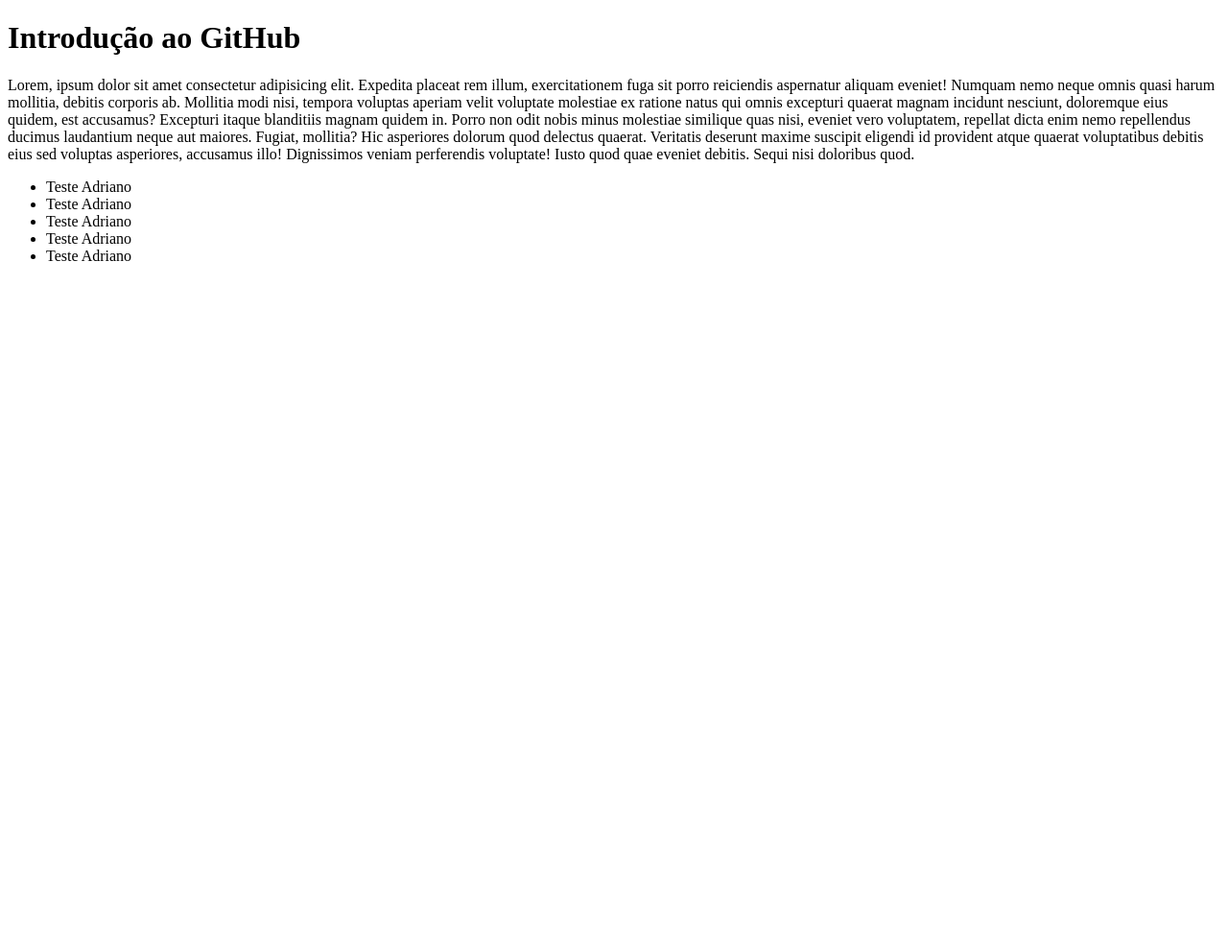
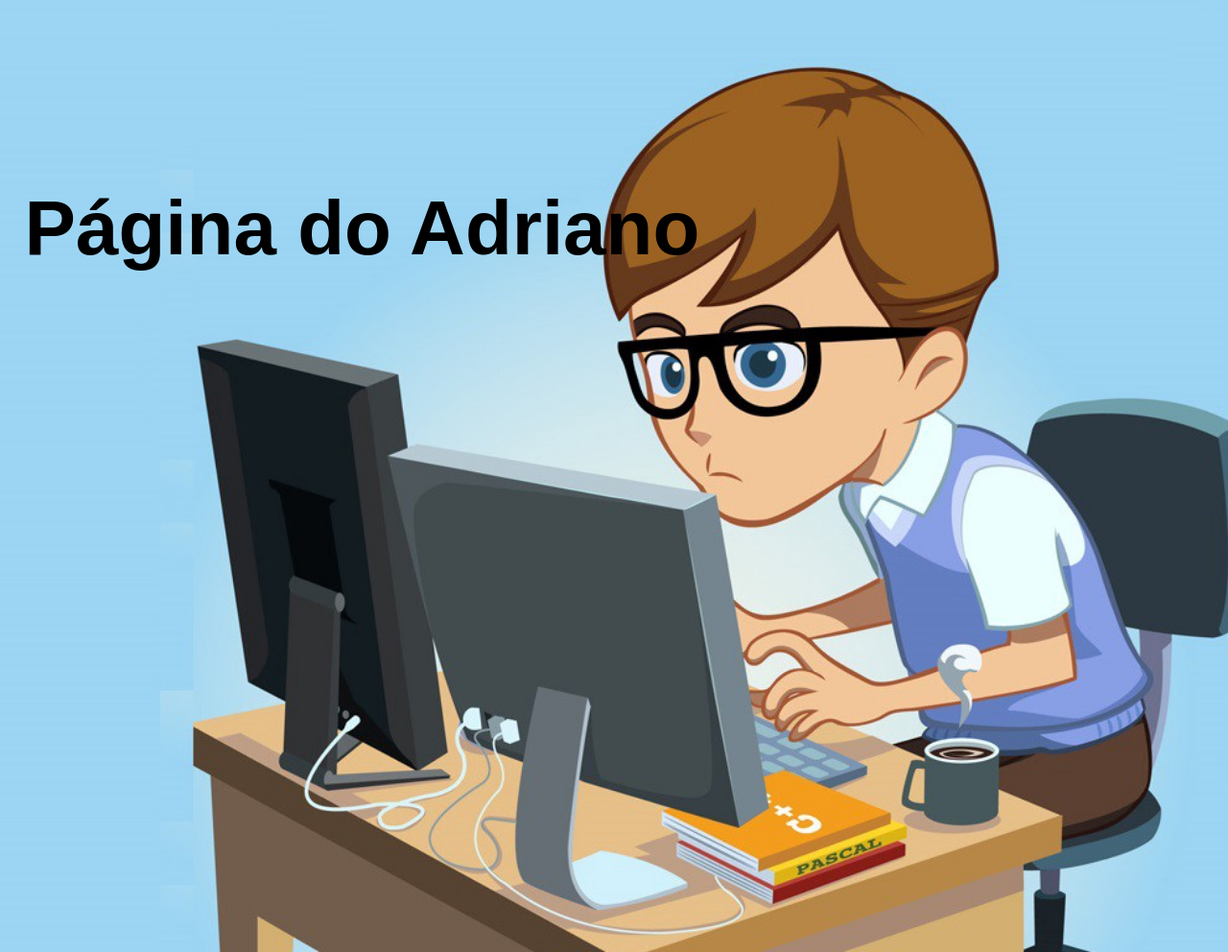
Before and after one commit to aocastro/primeiraAulaPAM-TB, a plain HTML site: page index.html in a window 1280 px wide. Shown: the whole page at 96% size. Before the commit the page ends 800 px from the top, so only its background shows below. Drawn offline with Linux system fonts and the light colour scheme; a web font is replaced by a local one.

Commit message:
Commit de melhorias do projeto.

```diff
--- /dev/null
+++ b/css/estilo.css
@@ -0,0 +1,16 @@
+@import url('https://fonts.googleapis.com/css2?family=Gayathri:wght@700&display=swap');
+body {
+    margin: 0 0;
+    padding: 0 0;
+    font-family: 'Gayathri', sans-serif;
+    background: url('../img/background.jpeg');
+    background-size: cover;
+    height: 100vh;
+    overflow: hidden;
+}
+
+h1 {
+    margin-top: 15%;
+    margin-left: 2%;
+    font-size: 5em;
+}
--- a/index.html
+++ b/index.html
@@ -5,30 +5,13 @@
     <meta charset="UTF-8">
     <meta name="viewport" content="width=device-width, initial-scale=1.0">
     <title>Introdução ao GitHub</title>
+    <link rel="stylesheet" href="css/estilo.css">
 </head>
 
 <body>
 
-    <h1>
-        Introdução ao GitHub
-    </h1>
+    <h1>Página do Adriano</h1>
 
-    <p>
-        <span>Lorem, ipsum dolor sit amet consectetur adipisicing elit. Expedita placeat rem illum, exercitationem fuga sit porro reiciendis aspernatur aliquam eveniet! Numquam nemo neque omnis quasi harum mollitia, debitis corporis ab.</span>
-        <span>Mollitia modi nisi, tempora voluptas aperiam velit voluptate molestiae ex ratione natus qui omnis excepturi quaerat magnam incidunt nesciunt, doloremque eius quidem, est accusamus? Excepturi itaque blanditiis magnam quidem in.</span>
-        <span>Porro non odit nobis minus molestiae similique quas nisi, eveniet vero voluptatem, repellat dicta enim nemo repellendus ducimus laudantium neque aut maiores. Fugiat, mollitia? Hic asperiores dolorum quod delectus quaerat.</span>
-        <span>Veritatis deserunt maxime suscipit eligendi id provident atque quaerat voluptatibus debitis eius sed voluptas asperiores, accusamus illo! Dignissimos veniam perferendis voluptate! Iusto quod quae eveniet debitis. Sequi nisi doloribus quod.</span>
-    </p>
-
-    <div>
-        <ul>
-            <li>Teste Adriano</li>
-            <li>Teste Adriano</li>
-            <li>Teste Adriano</li>
-            <li>Teste Adriano</li>
-            <li>Teste Adriano</li>
-        </ul>
-    </div>
 </body>
 
 </html>
```
Also changed, not shown: img/background.jpeg (added).
